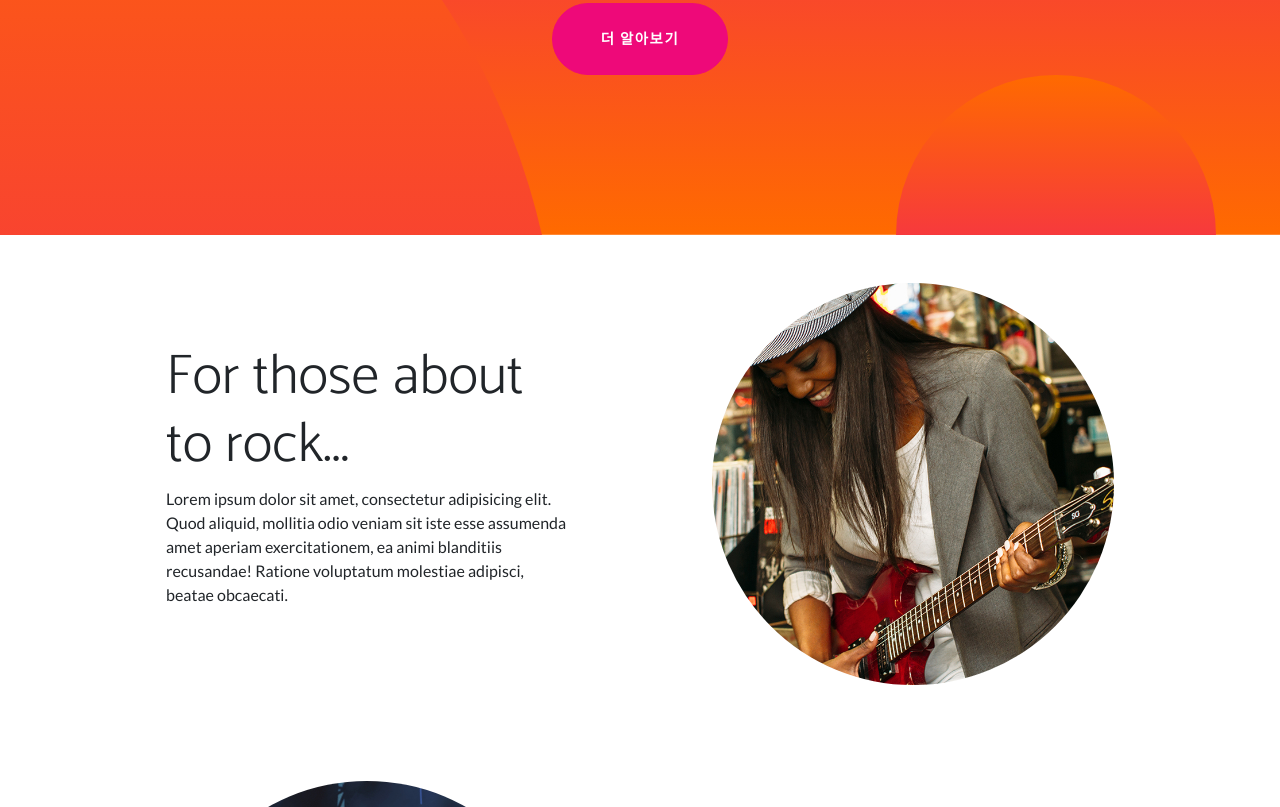
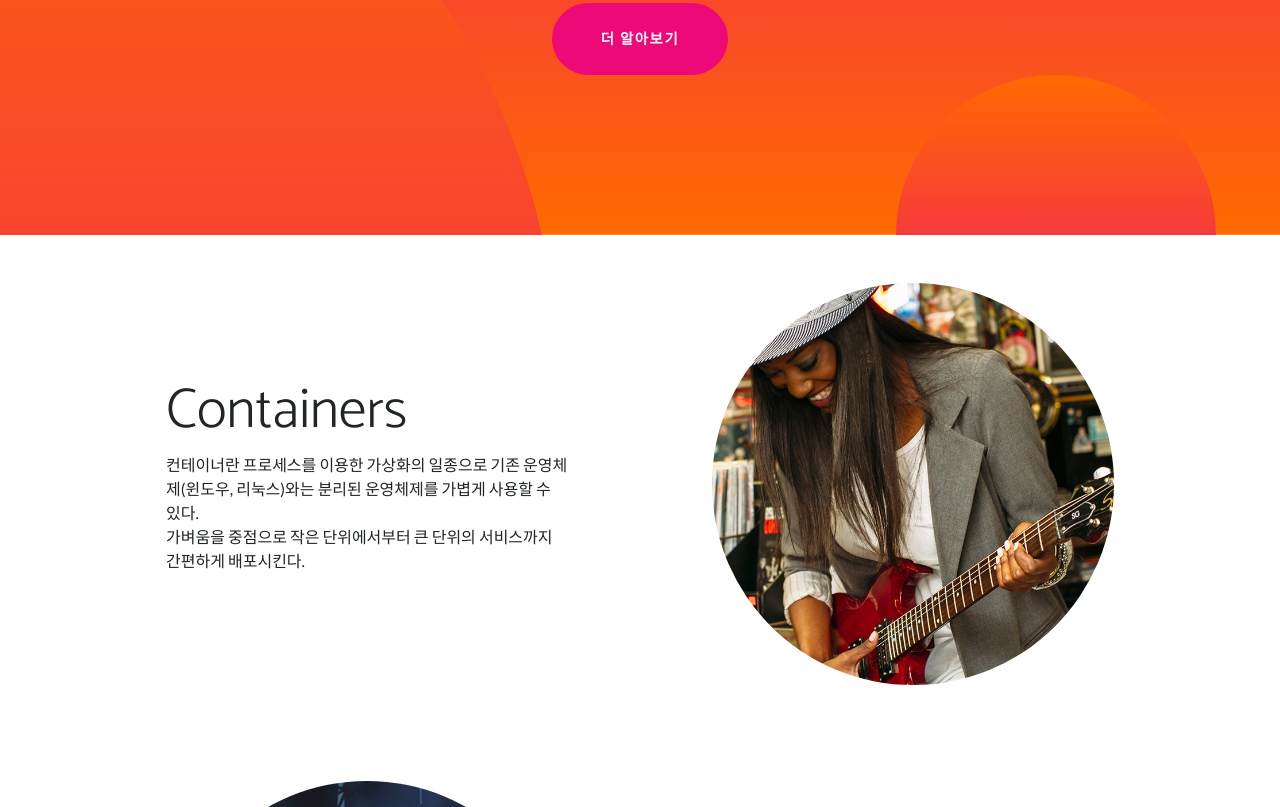
Before and after one commit to Solrukas/cloudy-class, a website: page public/containers.html in a window 1280 px wide. Shown: the part 452-1259 px from the top of the page. Drawn offline with nearby package versions, Linux system fonts and the light colour scheme.

Commit message:
Modified description of containers.html

```diff
--- a/public/containers.html
+++ b/public/containers.html
@@ -60,8 +60,9 @@
                     </div>
                     <div class="col-lg-6 order-lg-1">
                         <div class="p-5">
-                            <h2 class="display-4">For those about to rock...</h2>
-                            <p>Lorem ipsum dolor sit amet, consectetur adipisicing elit. Quod aliquid, mollitia odio veniam sit iste esse assumenda amet aperiam exercitationem, ea animi blanditiis recusandae! Ratione voluptatum molestiae adipisci, beatae obcaecati.</p>
+                            <h2 class="display-4">Containers</h2>
+                            <p>컨테이너란 프로세스를 이용한 가상화의 일종으로 기존 운영체제(윈도우, 리눅스)와는 분리된 운영체제를 가볍게 사용할 수 있다.
+                                <br>가벼움을 중점으로 작은 단위에서부터 큰 단위의 서비스까지 간편하게 배포시킨다.</p>
                         </div>
                     </div>
                 </div>
```
